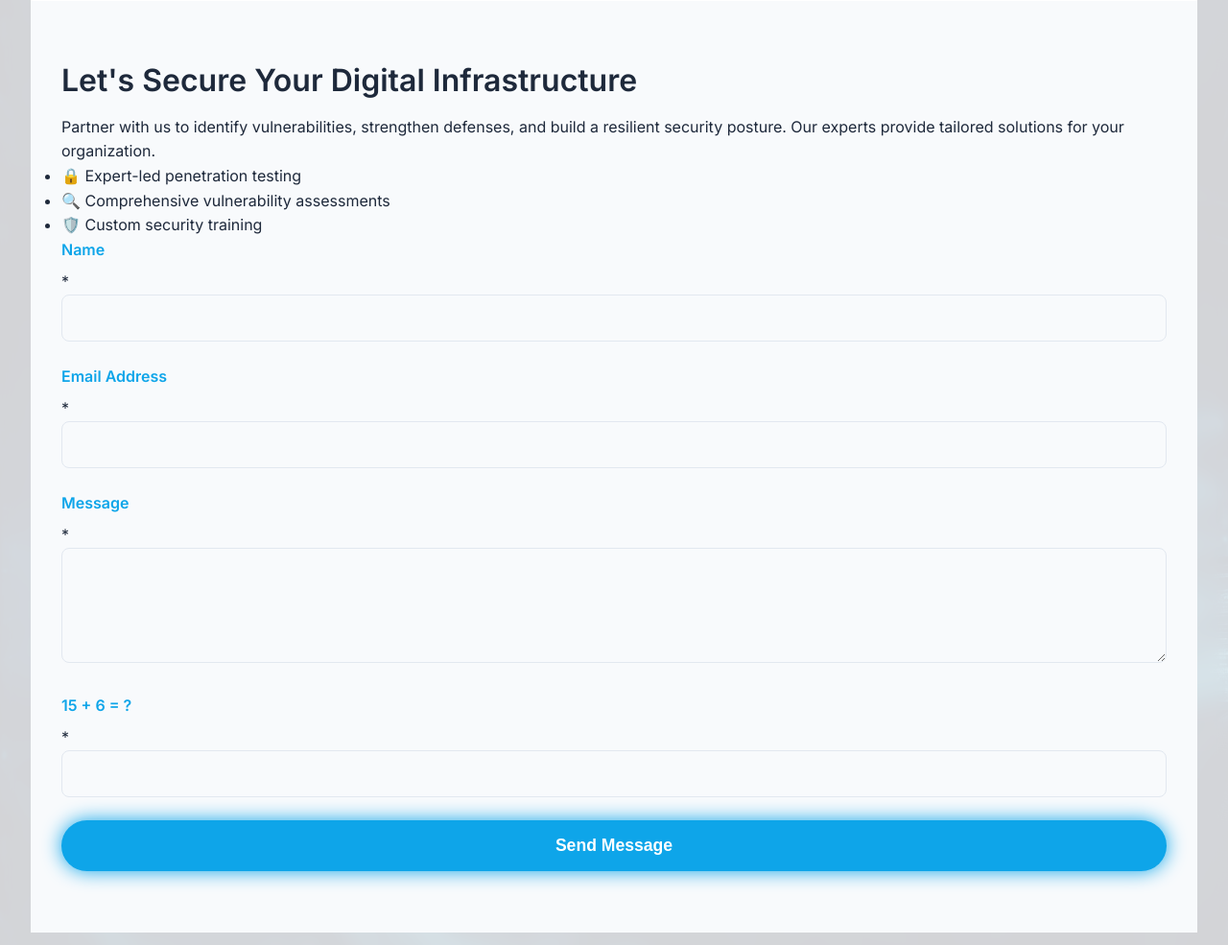
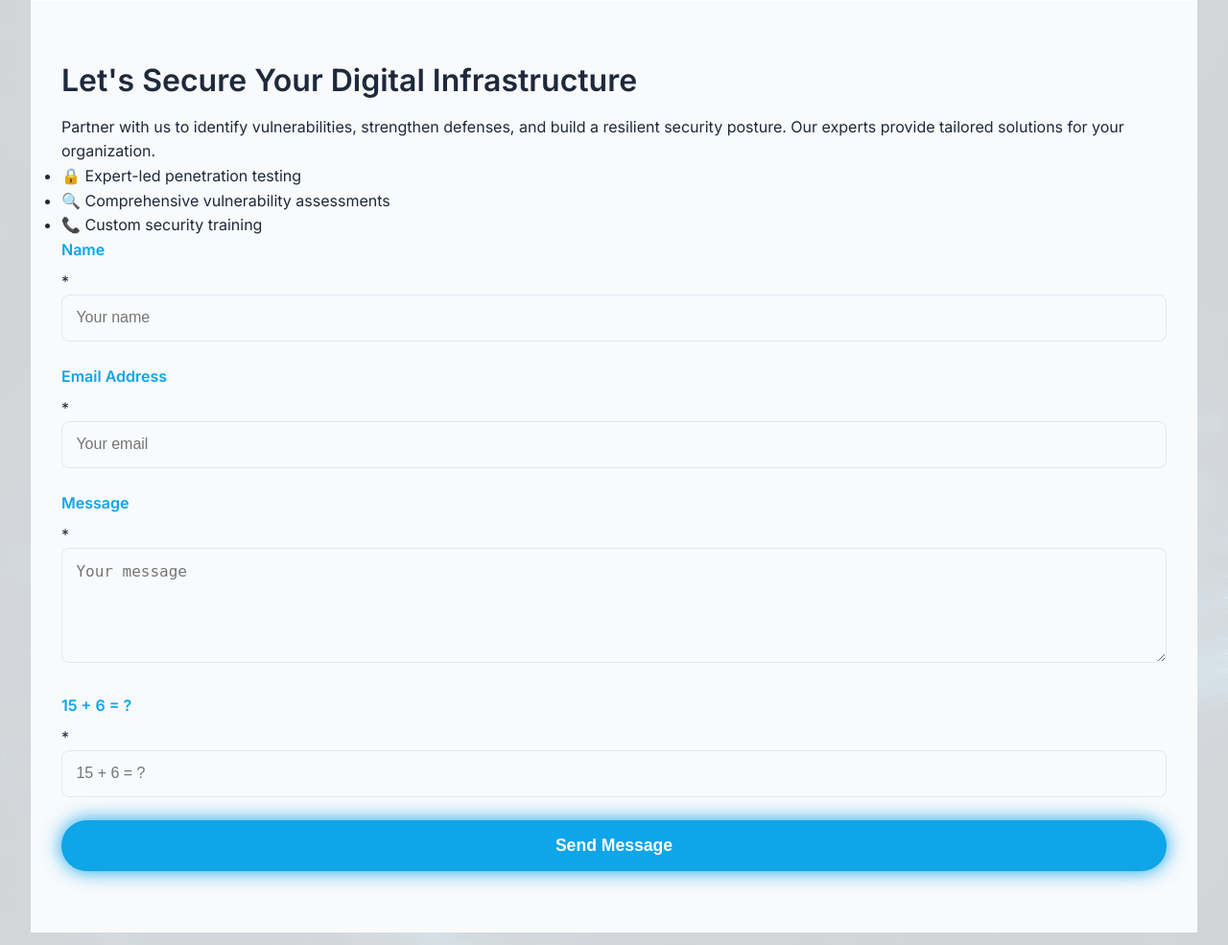
Before and after one commit to mahi-cyberaware/MyWeb, a Flask app: page / in a window 1280 px wide. Shown: the part 2255-3240 px from the top of the page at 96% size. Run offline with Flask 3, Linux system fonts and the light colour scheme; data comes from the database, SQL or seed files in the repository; data that the repository does not hold is empty; some libraries are stand-ins or nearby versions.

Commit message:
Final fixes: contact section layout, gallery tabs, working search bars

```diff
--- a/templates/blog.html
+++ b/templates/blog.html
@@ -14,7 +14,7 @@
 <!-- Search Bar -->
 <div class="search-container">
     <form method="GET" action="{{ url_for('blog') }}">
-        <input type="text" name="search" id="search-input" placeholder="Search blog posts..." value="{{ search }}">
+        <input type="text" name="search" id="blog-search-input" placeholder="Search blog posts..." value="{{ search }}">
         <button type="submit" class="btn primary" style="width: auto; margin-left: 0.5rem;">Search</button>
     </form>
 </div>
--- a/templates/index.html
+++ b/templates/index.html
@@ -123,7 +123,7 @@
                 <ul class="highlights">
                     <li>🔒 Expert-led penetration testing</li>
                     <li>🔍 Comprehensive vulnerability assessments</li>
-                    <li>🛡️ Custom security training</li>
+                    <li>📞 Custom security training</li>
                 </ul>
             </div>
             <div class="contact-right">
@@ -131,19 +131,19 @@
                     {{ contact_form.hidden_tag() }}
                     <div class="form-group">
                         {{ contact_form.name.label }}*
-                        {{ contact_form.name(class="form-control") }}
+                        {{ contact_form.name(class="form-control", placeholder="Your name") }}
                     </div>
                     <div class="form-group">
                         {{ contact_form.email.label }}*
-                        {{ contact_form.email(class="form-control") }}
+                        {{ contact_form.email(class="form-control", placeholder="Your email") }}
                     </div>
                     <div class="form-group">
                         {{ contact_form.message.label }}*
-                        {{ contact_form.message(class="form-control", rows=4) }}
+                        {{ contact_form.message(class="form-control", rows=4, placeholder="Your message") }}
                     </div>
                     <div class="form-group">
                         {{ contact_form.captcha.label }}*
-                        {{ contact_form.captcha(class="form-control") }}
+                        {{ contact_form.captcha(class="form-control", placeholder="15 + 6 = ?") }}
                     </div>
                     <button type="submit" class="btn primary">Send Message</button>
                 </form>
--- a/templates/tools.html
+++ b/templates/tools.html
@@ -14,7 +14,7 @@
 <!-- Search Bar -->
 <div class="search-container">
     <form method="GET" action="{{ url_for('tools') }}">
-        <input type="text" name="search" id="search-input" placeholder="Search tools..." value="{{ search }}">
+        <input type="text" name="search" id="tools-search-input" placeholder="Search tools..." value="{{ search }}">
         <button type="submit" class="btn primary" style="width: auto; margin-left: 0.5rem;">Search</button>
     </form>
 </div>
```
Also changed, not shown: templates/gallery.html (+11 -7 lines).
